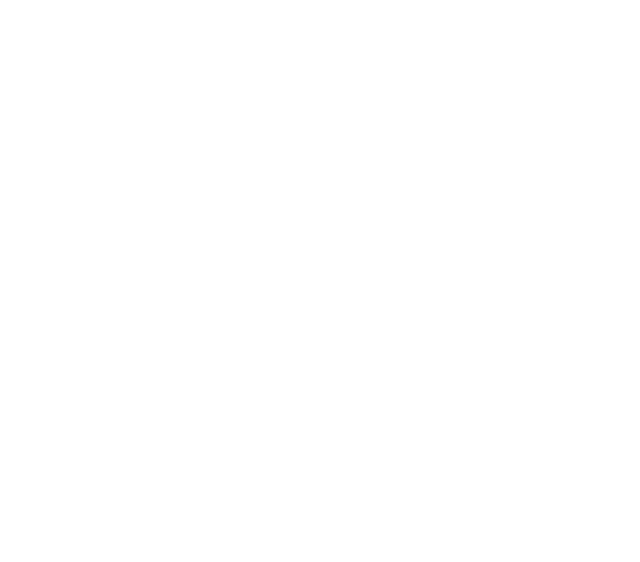
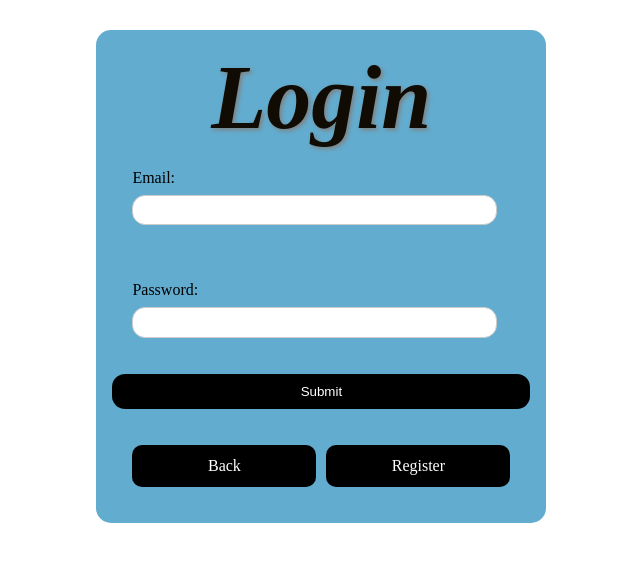
Before and after one commit to erolcoo/React, a React (Vite) app: page /login in a window 1280 px wide. Before the commit this address had no page. Shown: the top 562 px of the page, without its empty margins (390-1030 px from the left). Built offline with nearby package versions, Linux system fonts and the light colour scheme.

Commit message:
implements login form

```diff
--- a/src/App.jsx
+++ b/src/App.jsx
@@ -12,8 +12,9 @@
 import Europa from "./components/views/Europa.jsx";
 import USA from "./components/views/USA.jsx";
 import Arabia from "./components/views/Arabia.jsx";
+import LoginForm from "../src/components/auth-pages/login.tsx";
 // import Register from './components/Register.jsx';
-// import Login from './components/Login.jsx';
+
 
 function Layout() {
   const location = useLocation();
@@ -25,7 +26,8 @@
       {isHomePage && <Header />}
       <Routes>
         <Route path="/" element={<Core />} />
-        <Route path="/europa" element={<Europa />} />
+        <Route path="/login" element={<LoginForm />} />
+        <Route path="/Europa" element={<Europa />} />
         <Route path="/USA" element={<USA />} />
         <Route path="/Arabia" element={<Arabia />} />
       </Routes>
--- /dev/null
+++ b/src/components/auth-pages/login.css
@@ -0,0 +1,69 @@
+.login-form {
+  max-width: 450px;
+  margin-top: 30px;
+  margin-left: 38%;
+  padding: 1em;
+  background: #62accf;
+  border-radius: 15px;
+}
+
+.login-form h2 {
+  text-align: center;
+}
+
+.form-group {
+  margin-bottom: 1em;
+}
+
+.form-group label {
+  display: block;
+  margin-bottom: 0.5em;
+}
+
+.form-group input {
+  width: calc(100% - 1em);
+  padding: 0.5em;
+  border: 1px solid #ccc;
+  border-radius: 13px;
+}
+.error {
+  color: red;
+  font-size: 25px;
+  margin-top: 0.5em;
+}
+
+button[type="submit"] {
+  width: 100%;
+  padding: 0.75em;
+  background: black;
+  color: white;
+  border: none;
+  border-radius: 13px;
+  cursor: pointer;
+}
+
+button[type="submit"]:hover {
+  background: lightblue;
+}
+.link-container {
+  display: flex;
+  gap: 10px;
+  text-align: center;
+  margin-top: 1em;
+}
+
+.link-container a {
+  background-color: black;
+  color: white;
+  text-decoration: none;
+  border-radius: 10px;
+  width: 100%;
+  padding: 0.75em;
+  cursor: pointer;
+}
+
+.link-container a:hover {
+  background-color: white;
+  color: black;
+  font-size: 20px;
+}
--- /dev/null
+++ b/src/components/auth-pages/login.tsx
@@ -0,0 +1,71 @@
+import React, { useState } from 'react';
+import { BrowserRouter as Router, Link } from "react-router-dom";
+import './login.css';
+
+const LoginForm = () => {
+  const [email, setEmail] = useState('');
+  const [password, setPassword] = useState('');
+  const [errors, setErrors] = useState({});
+
+  const validateEmail = (email) => {
+    return email.includes('@');
+  };
+
+  const validatePassword = (password) => {
+    return password.length >= 6;
+  };
+
+  const handleSubmit = (e) => {
+    e.preventDefault();
+    const emailValid = validateEmail(email);
+    const passwordValid = validatePassword(password);
+
+    if (!emailValid || !passwordValid) {
+      setErrors({
+        email: !emailValid ? 'Invalid email address.' : '',
+        password: !passwordValid ? 'Password must be at least 6 characters long.' : '',
+      });
+      return;
+    }
+
+
+    console.log('Email:', email);
+    console.log('Password:', password);
+    setErrors({});
+  };
+
+  return (
+    <form className="login-form" onSubmit={handleSubmit}>
+      <h2>Login</h2>
+      <div className="form-group">
+        <label htmlFor="email">Email:</label>
+        <input
+          type="email"
+          id="email"
+          value={email}
+          onChange={(e) => setEmail(e.target.value)}
+          required
+        />
+        {errors.email && <p className="error">{errors.email}</p>}
+      </div>
+      <div className="form-group">
+        <label htmlFor="password">Password:</label>
+        <input
+          type="password"
+          id="password"
+          value={password}
+          onChange={(e) => setPassword(e.target.value)}
+          required
+        />
+        {errors.password && <p className="error">{errors.password}</p>}
+      </div>
+      <button type="submit">Submit</button>
+      <div className="link-container">
+        <Link to="/">Back</Link>
+        <Link to="/register">Register</Link>
+      </div>
+    </form>
+  );
+};
+
+export default LoginForm;
--- a/src/components/views/Arabia.jsx
+++ b/src/components/views/Arabia.jsx
@@ -1,4 +1,5 @@
 import React from 'react';
+import { BrowserRouter as Router, Link } from "react-router-dom";
 import './main.css';
 
 const Arabia = function () {
@@ -6,6 +7,9 @@
     <>
       <div class="header-content1">
         <h2>Desert paradise</h2>
+      </div>
+      <div className="Link-Home">
+        <Link to="/">Home</Link>
       </div>
       <div class="travel-box">
         <div>
--- a/src/components/views/Europa.jsx
+++ b/src/components/views/Europa.jsx
@@ -1,5 +1,5 @@
 import React from "react";
-import { BrowserRouter as Router, Link } from 'react-router-dom';
+import { BrowserRouter as Router, Link } from "react-router-dom";
 
 import "./main.css";
 import "../../../styleindex.css";
@@ -10,7 +10,9 @@
       <div className="header-content2">
         <h2> European culture</h2>
       </div>
-        <div><Link to="/">Home</Link></div>
+      <div className="Link-Home">
+        <Link to="/">Home</Link>
+      </div>
       <div className="travel-box">
         <div>
           <img
--- a/src/components/views/USA.jsx
+++ b/src/components/views/USA.jsx
@@ -1,4 +1,5 @@
 import React from 'react';
+import { BrowserRouter as Router, Link } from "react-router-dom";
 import './main.css';
 
 const USA = function () {
@@ -6,6 +7,9 @@
     <>
       <div class="header-content3">
         <h2>Touch the American dream</h2>
+      </div>
+      <div className="Link-Home">
+        <Link to="/">Home</Link>
       </div>
       <div class="travel-box">
         <div>
--- a/src/components/views/main.css
+++ b/src/components/views/main.css
@@ -37,14 +37,21 @@
 div {
   padding: 20px;
 }
-a{
+.Link-Home a {
   font-size: 30px;
-  font-family: 'Courier New', Courier, monospace;
+  font-family: "Courier New", Courier, monospace;
   font-style: italic;
-border-radius: 20px;
-text-decoration: none;
-align-items: center;
-padding: 10px;
+  border: 2px solid black;
+  border-radius: 20px;
+  color: black;
+  background-color: #a4995a;
+  text-decoration: none;
+  padding: 10px;
+  margin-left: 50%;
+}
+.Link-Home a:hover {
+  color: white;
+  background-color: black;
 }
 article {
   height: auto;
```
